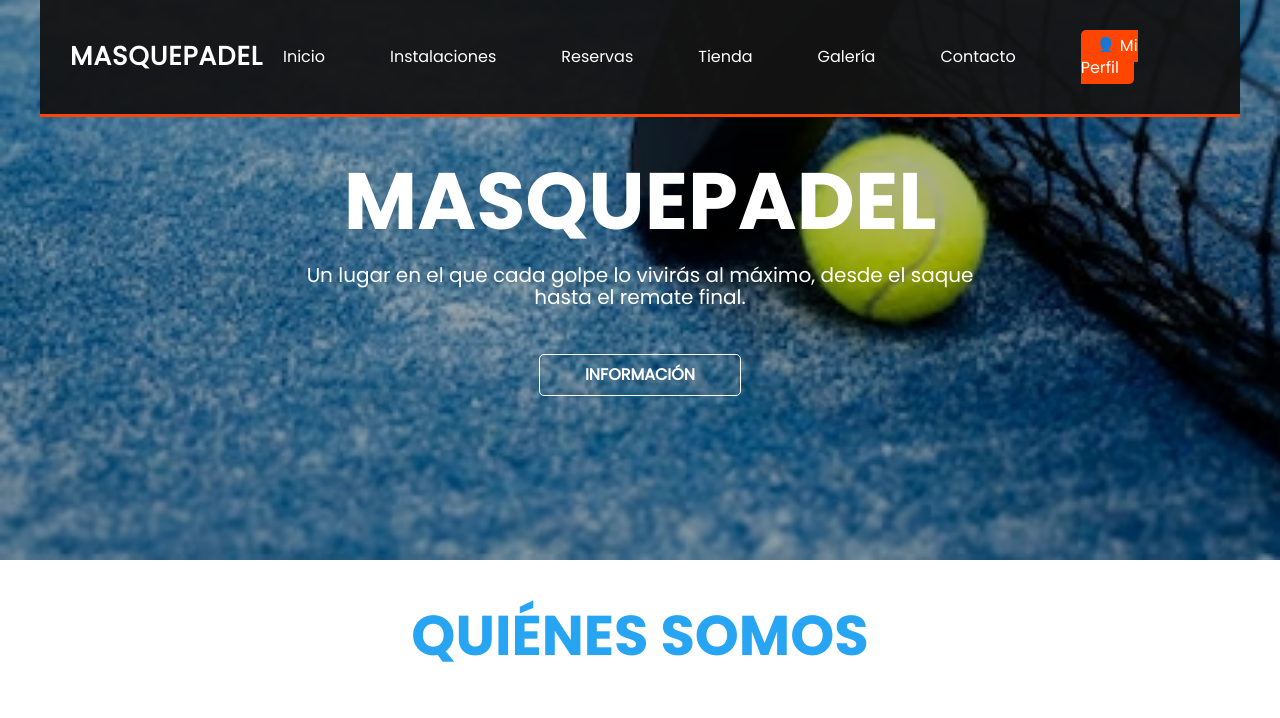
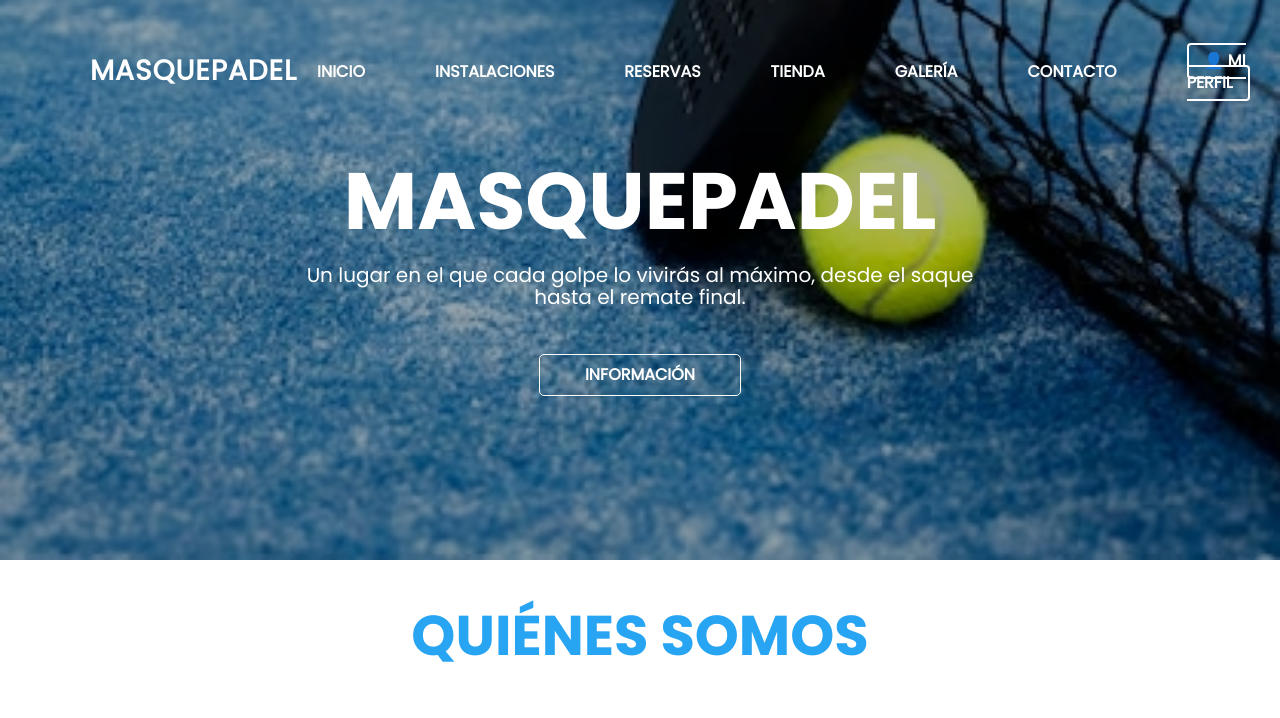
Before and after one commit to AdanGavira/ProyectoWeb_MasquePadel, a plain HTML site: page frontend/index.html in a window 1280 px wide. Shown: the top 718 px of the page. Drawn offline with Linux system fonts and the light colour scheme.

```diff
--- a/frontend/css/responsive.css
+++ b/frontend/css/responsive.css
@@ -158,8 +158,8 @@
     .navbar a {
         display: block;
         padding: 12px;
-        background-color: #333;
-        border-radius: 4px;
+        background-color: rgba(0, 0, 0, 0.8); /* Fondo semitransparente solo para móvil */
+        margin-bottom: 2px;
     }
 
     .btn-usuario a {
--- a/frontend/css/style.css
+++ b/frontend/css/style.css
@@ -426,72 +426,64 @@ form input {
 }
 
 /* =========================================
-   BARRA DE NAVEGACIÓN GLOBAL CORREGIDA
+   BARRA DE NAVEGACIÓN (TRANSPARENTE FIJA ARRIBA)
    ========================================= */
 .menu.container {
-    position: absolute; /* Esto hace la magia: lo arranca del flujo del texto */
-    top: 0;             /* Lo pega totalmente al techo de la web */
+    position: absolute; /* Lo ancla arriba para que no caiga al medio */
+    top: 0;
     left: 0;
     width: 100%;
-    box-sizing: border-box; /* Evita que el padding lo deforme */
+    box-sizing: border-box;
     display: flex;
     justify-content: space-between;
     align-items: center;
-    padding: 15px 30px;
-    background-color: rgba(20, 20, 20, 0.95);
-    border-bottom: 3px solid #ff4500;
-    z-index: 1000;      /* Se asegura de estar SIEMPRE por encima de la foto */
+    padding: 30px 50px; /* Un poco de espacio para los márgenes superior y laterales */
+
+    background: transparent; /* SIN FONDO */
+    border: none;            /* SIN LÍNEAS */
+    z-index: 1000;
 }
 
 .logo {
-    font-size: 26px;
+    font-size: 28px;
     font-weight: 800;
-    color: #ffffff;
+    color: #ffffff; /* Letras blancas puras */
     text-decoration: none;
     text-transform: uppercase;
     letter-spacing: 1px;
 }
 
-/* Ocultar botón móvil en PC */
-.menu-responsive {
-    display: none;
-    background: none;
-    border: none;
-    color: #ffffff;
-    font-size: 30px;
-    cursor: pointer;
-}
-
-/* Alineación de links en PC */
+/* Enlaces del menú del PC */
 .navbar ul {
     list-style: none;
     display: flex;
     align-items: center;
-    gap: 25px; /* Separación entre botones */
+    gap: 30px;
     margin: 0;
     padding: 0;
 }
 
 .navbar a {
-    color: #ffffff;
+    color: #ffffff; /* Letras blancas puras */
     text-decoration: none;
     font-size: 16px;
-    font-weight: 500;
+    font-weight: 600; /* Un poco más de grosor para que resalte sobre las fotos */
+    text-transform: uppercase; /* Queda muy bien visualmente sin fondo */
     transition: color 0.3s ease;
 }
 
-/* Efecto al pasar el ratón */
+/* Efecto suave al pasar el ratón */
 .navbar a:hover {
-    color: #ff4500;
+    color: #00bfff; /* O el color azul corporativo que estás usando en la web */
 }
 
-/* Botón especial perfil */
+/* Opcional: Si quieres que el último botón de perfil sí tenga estilo de botón */
 .btn-usuario a {
-    background-color: #ff4500;
+    border: 2px solid #ffffff;
     padding: 8px 15px;
-    border-radius: 5px;
-    color: white !important;
+    border-radius: 4px;
 }
 .btn-usuario a:hover {
-    background-color: #e03e00;
+    background-color: #ffffff;
+    color: #000000;
 }
```
